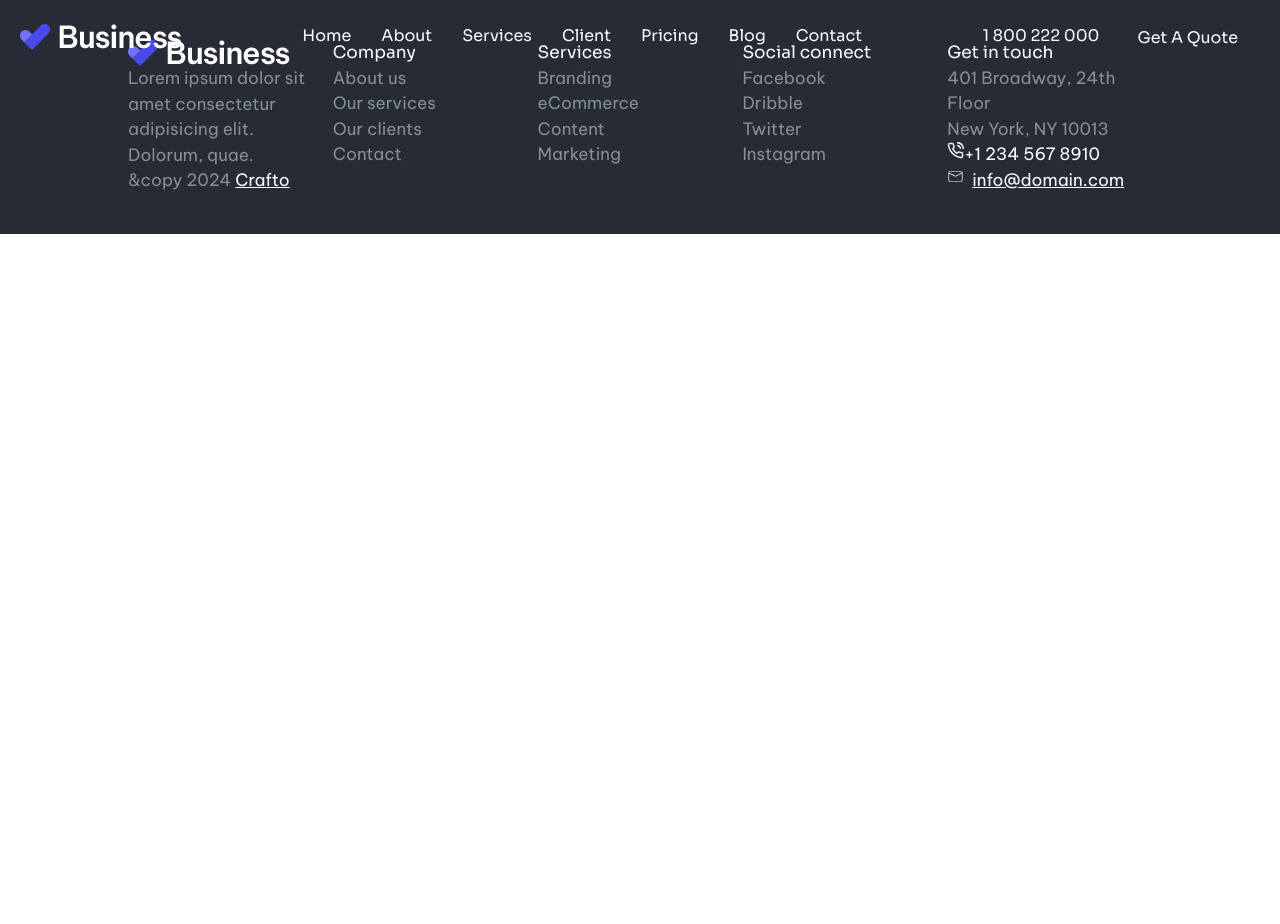
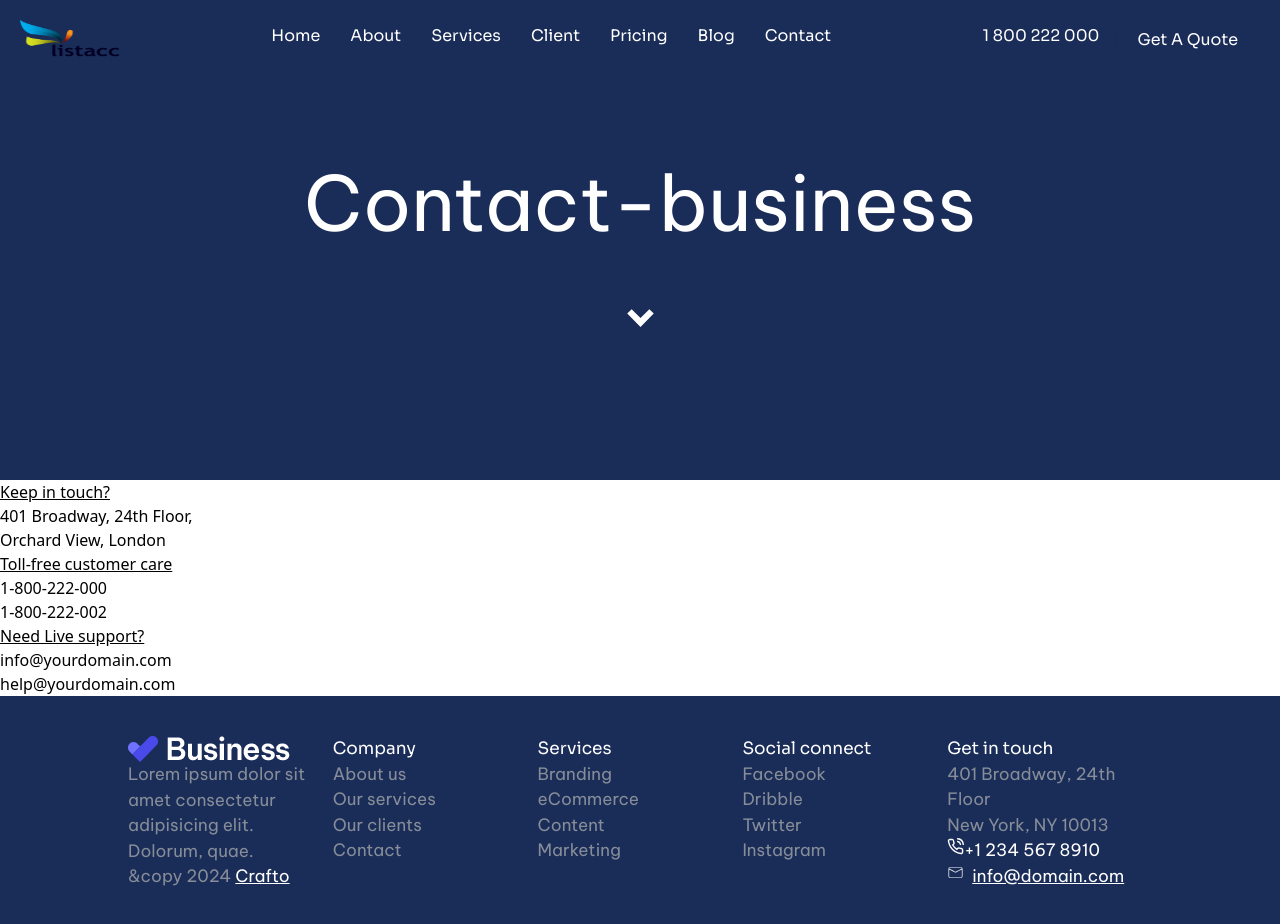
Before and after one commit to MaziVincent/Listacc, a React (Vite) app: page /contact in a window 1280 px wide. Shown: the top 924 px of the page. Before the commit the page ends 800 px from the top, so only its background shows below. Built offline with nearby package versions, Linux system fonts and the light colour scheme.

Commit message:
added contact

```diff
--- a/src/App.tsx
+++ b/src/App.tsx
@@ -3,6 +3,7 @@ import Header from "./components/Header";
 import Home from "./components/Home";
 import About from "./components/About";
 import Footer from "./components/Footer";
+import Contact from "./components/Contact";
 
 function App() {
   return (
@@ -13,6 +14,7 @@ function App() {
         {/* <Route path="/" element={<Header/>}/> */}
         <Route path="/" element={<Home/>}/>
         <Route path="/about" element={<About/>}/>
+        <Route path="/contact" element={<Contact/>}/>
       </Routes>
     <Footer/>
     </Router>
--- a/src/components/About.tsx
+++ b/src/components/About.tsx
@@ -7,7 +7,7 @@ function About() {
     <div>
       <div>
         {/* section1 */}
-        <div className="bg-[#1f232c] h-[480px] flex justify-center items-center flex-col">
+        <div className="bg-[#1a2c58] h-[480px] flex justify-center items-center flex-col">
           <h1 className="w-[90%] text-center xs:text-[40px] lg:text-[76px] text-white my-[20px] font-BeVietnam">
             About-business
           </h1>
--- /dev/null
+++ b/src/components/Contact.tsx
@@ -0,0 +1,36 @@
+import { RiArrowDropDownLine } from "react-icons/ri";
+
+function Contact() {
+  return (
+    <div>
+      <div>
+        {/* section 1 start*/}
+        <div className="bg-[#1a2c58] h-[480px] flex justify-center items-center flex-col">
+          <h1 className="w-[90%] text-center xs:text-[40px] lg:text-[76px] text-white my-[20px] font-BeVietnam">
+            Contact-business
+          </h1>
+          <RiArrowDropDownLine className="text-white xs:text-[40px] lg:text-[75px]" />
+        </div>
+        {/* section 1 end */}
+
+        {/* section 2 start */}
+        <div>
+            <div>
+                <h1 className="underline">Keep in touch?</h1>
+                <p>401 Broadway, 24th Floor,</p>
+                <p>Orchard View, London</p>
+                <h1 className="underline">Toll-free customer care</h1>
+                <p>1-800-222-000</p>
+                <p>1-800-222-002</p>
+                <h1 className="underline">Need Live support?</h1>
+                <p>info@yourdomain.com</p>
+                <p>help@yourdomain.com</p>
+            </div>
+            <div></div>
+        </div>
+      </div>
+    </div>
+  );
+}
+
+export default Contact;
--- a/src/components/Footer.tsx
+++ b/src/components/Footer.tsx
@@ -3,7 +3,7 @@ import { CiMail } from "react-icons/ci";
 
 function Footer() {
   return (
-    <div className="bg-dropdown text-textColorTwo py-5 font-BeVietnam text-[17px] xs:py-10">
+    <div className="bg-[#1a2c58] text-textColorTwo py-5 font-BeVietnam text-[17px] xs:py-10">
         <div className="flex lg:w-[80%] xs:w-[90%] xs:flex-col-reverse lg:flex-row mx-auto justify-between">
             <div className="lg:w-[20%]">
                 <img src="/images/demo-business-logo-white.png" alt="" />
--- a/src/components/Header.tsx
+++ b/src/components/Header.tsx
@@ -1,11 +1,11 @@
 import { FiMenu, FiX } from "react-icons/fi";
 import { RiArrowDropDownLine } from "react-icons/ri";
-import { PiSuitcaseSimpleThin } from "react-icons/pi";
-import { BsClipboardData } from "react-icons/bs";
-import { TbPeace } from "react-icons/tb";
-import { BsBarChartLine } from "react-icons/bs";
-import { BsSendCheck } from "react-icons/bs";
-import { BsGlobe2 } from "react-icons/bs";
+// import { PiSuitcaseSimpleThin } from "react-icons/pi";
+// import { BsClipboardData } from "react-icons/bs";
+// import { TbPeace } from "react-icons/tb";
+// import { BsBarChartLine } from "react-icons/bs";
+// import { BsSendCheck } from "react-icons/bs";
+// import { BsGlobe2 } from "react-icons/bs";
 import { useEffect, useState } from "react";
 import { RiArrowDropUpLine } from "react-icons/ri";
 import { Link } from "react-router-dom";
@@ -43,7 +43,7 @@ function Header() {
         <Link to={"/about"}>About</Link>
         <Link to={"/"} className="" onClick={toggleDropDown}>
           <div className="flex flex-row justify-between services">Services</div>
-          <div
+          {/* <div
             className={`flex flex-col bg-dropdown mx-[-20px] p-[20px] space-y-[20px] text-lg text-white servicesDropDown`}
           >
             <Link
@@ -85,12 +85,12 @@ function Header() {
               <BsGlobe2 className="text-[30px] pr-[10px]" />
               Digital Solutions
             </Link>
-          </div>
+          </div> */}
         </Link>
         <Link to={"/"}>Client</Link>
         <Link to={"/"}>Pricing</Link>
         <Link to={"/"}>Blog</Link>
-        <Link to={"/"}>Contact</Link>
+        <Link to={"/contact"}>Contact</Link>
       </nav>
     </div>
   );
@@ -100,8 +100,8 @@ function Header() {
       <div className={`fixed top-0 left-0 w-full xs:bg-[#f5f5f5] lg:bg-transparent z-10 font-Sora transition-all duration-300 ease-in-out ${isScrolled ? "lg:bg-white lg:text-dropdown" : "lg:bg-transparent lg:text-white"}`}>
         <header>
           <div className="flex flex-row justify-between p-[20px]">
-            <div className="py-[4px]">
-              <img
+            <div className="">
+              {/* <img
                 src="/images/demo-business-logo-black.png"
                 alt="Black Logo"
                 className="block lg:hidden w-auto h-auto"
@@ -110,7 +110,8 @@ function Header() {
                 src="/images/demo-business-logo-white.png"
                 alt="White Logo"
                 className="hidden lg:block w-auto h-auto"
-              />
+              /> */}
+              <img src="/images/Listacc-logo-01.png" alt=""  className="w-[100px] h-[40px]"/>
             </div>
 
             <div className="w-[50%] xs:hidden lg:block py-[4px]">
@@ -120,7 +121,7 @@ function Header() {
               <div className="xs:hidden xl:block py-[4px]">
                 <p>1 800 222 000</p>
               </div>
-              <button className=" border-[2px] py-[4px] px-[20px] rounded-3xl border-dropdown xs:hidden md:block ">
+              <button className=" border-[2px] py-[4px] px-[20px] rounded-3xl border-[#1a2c58] xs:hidden md:block ">
                 Get A Quote
               </button>
               <button
@@ -146,7 +147,7 @@ function Header() {
                     {dropDown ? <RiArrowDropDownLine /> : <RiArrowDropUpLine />}
                   </button>
                 </div>
-                <div
+                {/* <div
                   className={`${
                     dropDown ? "block" : "hidden"
                   } flex flex-col bg-dropdown mx-[-20px] p-[20px] space-y-[20px] text-lg text-white`}
@@ -190,12 +191,12 @@ function Header() {
                     <BsGlobe2 className="text-[30px] pr-[10px]" />
                     Digital Solutions
                   </Link>
-                </div>
+                </div> */}
               </Link>
               <Link to={"/"}>Client</Link>
               <Link to={"/"}>Pricing</Link>
               <Link to={"/"}>Blog</Link>
-              <Link to={"/"}>Contact</Link>
+              <Link to={"/contact"}>Contact</Link>
             </nav>
           </div>
         </header>
--- a/src/components/Home.tsx
+++ b/src/components/Home.tsx
@@ -1,6 +1,5 @@
 import { useEffect, useState } from "react"
 import { GoDotFill } from "react-icons/go";
-import { FaArrowRight } from "react-icons/fa6";
 import { GoShieldCheck } from "react-icons/go";
 import { BsHourglass } from "react-icons/bs";
 import { BsAward } from "react-icons/bs";
@@ -92,9 +91,9 @@ function Home() {
 
     const slideOne = (
         <div className="  h-max bg-[url('https://via.placeholder.com/1920x1100')] xs:w-[90%] lg:w-[50%] lg:pl-[100px]">
-            <p className="text-xl m-[20px] text-[#f5f5f5] xs:w-full lg:w-[50%]">Best Solution for your business</p>
-            <p className="xs:text-5xl lg:text-6xl font-bold m-[20px] text-white xs:w-full lg:w-[50%]">Agency for your great business</p>
-            <div className="bg-textColorOne py-[8px] px-[30px] text-white rounded-full flex justify-between items-center shadow-xl w-[290px] "><p>GET STARTED NOW</p> <span className="bg-white shadow-lg text-textColorOne rounded-full p-[15px]"><FaArrowRight /></span> </div>
+            <p className="text-xl m-[20px] text-[#f5f5f5] xs:w-full lg:w-[80%]">Best Solution for your business</p>
+            <p className="xs:text-5xl lg:text-6xl font-bold m-[20px] text-white xs:w-full lg:w-[80%]">Agency for your great business</p>
+
 
 
         </div>
@@ -102,9 +101,9 @@ function Home() {
     )
     const slideTwo = (
         <div className="  h-max bg-[url('https://via.placeholder.com/1920x1100')] xs:w-[90%] lg:w-[50%] lg:pl-[100px]">
-            <p className="text-xl m-[20px]  text-[#f5f5f5] xs:w-full lg:w-[50%]">Delivering beautiful digital products</p>
-            <p className="xs:text-5xl lg:text-6xl font-bold m-[20px]  text-white xs:w-full lg:w-[50%]">Shape the future of marketing</p>
-            <div className="bg-textColorOne py-[8px] px-[30px] text-white rounded-full flex justify-between items-center shadow-xl w-[290px]"><p>GET STARTED NOW</p> <span className="bg-white shadow-lg text-textColorOne rounded-full p-[15px]"><FaArrowRight /></span> </div>
+            <p className="text-xl m-[20px]  text-[#f5f5f5] xs:w-full lg:w-[80%]">Delivering beautiful digital products</p>
+            <p className="xs:text-5xl lg:text-6xl font-bold m-[20px]  text-white xs:w-full lg:w-[80%]">Shape the future of marketing</p>
+
 
 
         </div>
@@ -112,9 +111,9 @@ function Home() {
     )
     const slideThree = (
         <div className="  h-max bg-[url('https://via.placeholder.com/1920x1100')] xs:w-[90%] lg:w-[50%] lg:pl-[100px]">
-            <p className="text-xl m-[20px]  text-[#f5f5f5] xs:w-full lg:w-[50%]">Best strategies and top ideas</p>
-            <p className="xs:text-5xl lg:text-6xl font-bold m-[20px]  text-white xs:w-full lg:w-[50%]">Provide solution to small business</p>
-            <div className="bg-textColorOne py-[8px] px-[30px] text-white rounded-full flex justify-between items-center shadow-xl w-[290px]"><p>GET STARTED NOW</p> <span className="bg-white shadow-lg text-textColorOne rounded-full p-[15px]"><FaArrowRight /></span> </div>
+            <p className="text-xl m-[20px]  text-[#f5f5f5] xs:w-full lg:w-[80%]">Best strategies and top ideas</p>
+            <p className="xs:text-5xl lg:text-6xl font-bold m-[20px]  text-white xs:w-full lg:w-[80%]">Provide solution to small business</p>
+
 
 
         </div>
@@ -137,7 +136,7 @@ function Home() {
     return (
     <div className="font-Sora">
         {/* start image slider */}
-        <div className="bg-gradient-to-tr from-textColorOne to-slate-900 py-[20px] h-screen flex flex-col justify-evenly">
+        <div className="bg-gradient-to-tr from-textColorOne to-yellow-600  py-[20px] h-screen flex flex-col justify-evenly">
             <div className="overflow-hidden flex w-full " >
                 {
                     slides.map((slide)=>(
@@ -184,10 +183,10 @@ function Home() {
             <h1 className="text-[33px] text-center">Professional and highly dedicated business services</h1>
             <div className="flex xs:flex-col lg:flex-row justify-between lg:m-[100px] xs:my-[50px]">
                 <ul className="lg:w-[30%] px-[15px] space-y-4">
-                    <li className={`hover:bg-white hover:text-textColorOne ${busServ === 'businessPlanning' ? "bg-white text-textColorOne" : ""} w-[260px] px-[20px] py-[20px] flex text-[18px] space-x-4 rounded-md transition-[background , color] duration-1000 ease-in-out text-center`} onClick={()=> setActBusServ("businessPlanning")}><PiSuitcase className="text-2xl"/>Business Planning</li>
-                    <li className={`hover:bg-white hover:text-textColorOne ${busServ === 'businessResearch' ? "bg-white text-textColorOne" : ""} w-[260px] px-[20px] py-[20px] flex text-[18px] space-x-4 rounded-md transition-[background , color] duration-1000 ease-in-out text-center`} onClick={()=> setActBusServ("businessResearch")}><FiEdit className="text-2xl"/>Business research</li>
-                    <li className={`hover:bg-white hover:text-textColorOne ${busServ === 'trackingOperations' ? "bg-white text-textColorOne" : ""} w-[260px] px-[20px] py-[20px] flex text-[18px] space-x-4 rounded-md transition-[background , color] duration-1000 ease-in-out text-center`} onClick={()=> setActBusServ("trackingOperations")}><PiCompass className="text-2xl"/>Trackin operations</li>
-                    <li className={`hover:bg-white hover:text-textColorOne ${busServ === 'businessCampaign' ? "bg-white text-textColorOne" : ""} w-[260px] px-[20px] py-[20px] flex text-[18px] space-x-4 rounded-md transition-[background , color] duration-1000 ease-in-out text-center`} onClick={()=> setActBusServ("businessCampaign")}><BsGlobe2 className="text-2xl"/>Business campaign</li>
+                    <li className={`hover:bg-white hover:text-textColorOne hover:cursor-pointer ${busServ === 'businessPlanning' ? "bg-white text-textColorOne" : ""} w-[260px] px-[20px] py-[20px] flex text-[18px] space-x-4 rounded-md transition-[background , color] duration-1000 ease-in-out text-center`} onClick={()=> setActBusServ("businessPlanning")}><PiSuitcase className="text-2xl"/>Business Planning</li>
+                    <li className={`hover:bg-white hover:text-textColorOne hover:cursor-pointer ${busServ === 'businessResearch' ? "bg-white text-textColorOne" : ""} w-[260px] px-[20px] py-[20px] flex text-[18px] space-x-4 rounded-md transition-[background , color] duration-1000 ease-in-out text-center`} onClick={()=> setActBusServ("businessResearch")}><FiEdit className="text-2xl"/>Business research</li>
+                    <li className={`hover:bg-white hover:text-textColorOne hover:cursor-pointer ${busServ === 'trackingOperations' ? "bg-white text-textColorOne" : ""} w-[260px] px-[20px] py-[20px] flex text-[18px] space-x-4 rounded-md transition-[background , color] duration-1000 ease-in-out text-center`} onClick={()=> setActBusServ("trackingOperations")}><PiCompass className="text-2xl"/>Trackin operations</li>
+                    <li className={`hover:bg-white hover:text-textColorOne hover:cursor-pointer ${busServ === 'businessCampaign' ? "bg-white text-textColorOne" : ""} w-[260px] px-[20px] py-[20px] flex text-[18px] space-x-4 rounded-md transition-[background , color] duration-1000 ease-in-out text-center`} onClick={()=> setActBusServ("businessCampaign")}><BsGlobe2 className="text-2xl"/>Business campaign</li>
                 </ul>
                 <div className="lg:w-[30%] transition-all duration-1000 ease-in-out my-[50px] ">
                     {businessServices[busServ]}
```
Also changed, not shown: public/images/Listacc-logo-01.png (added).
